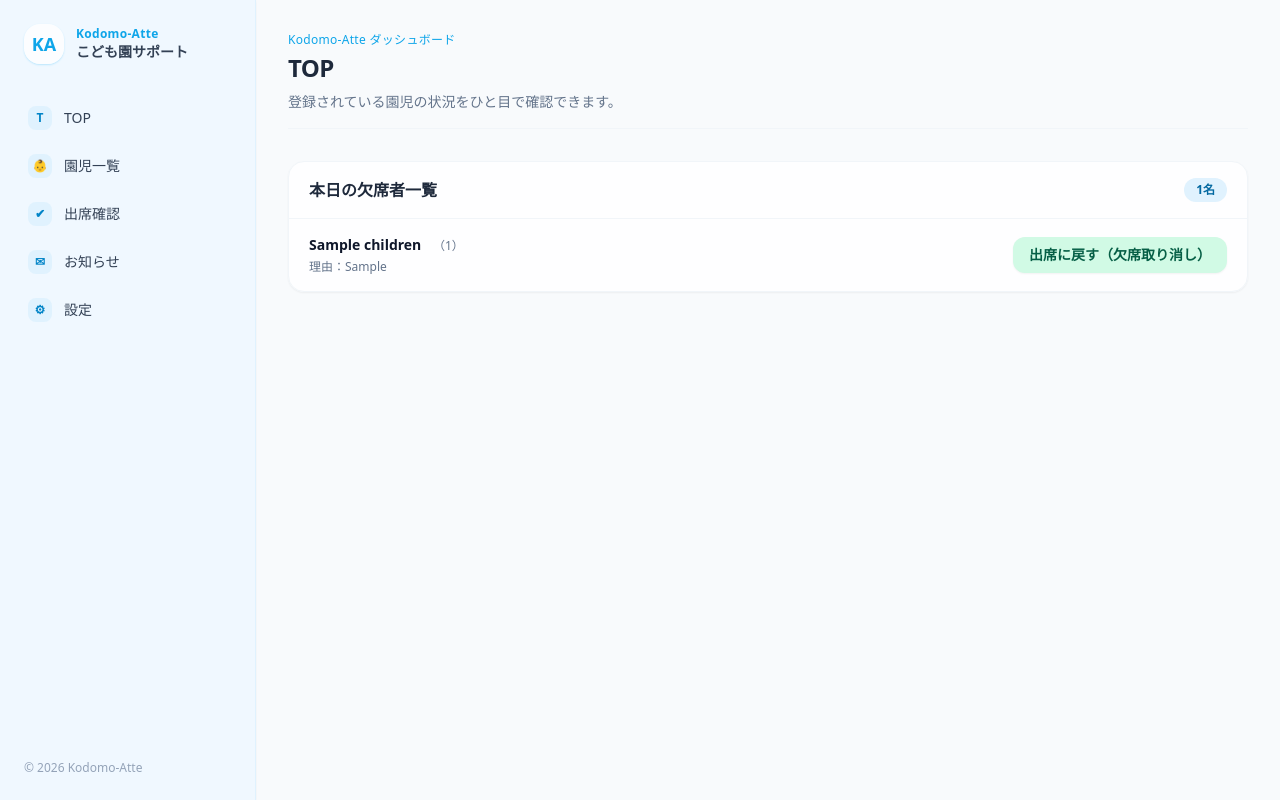
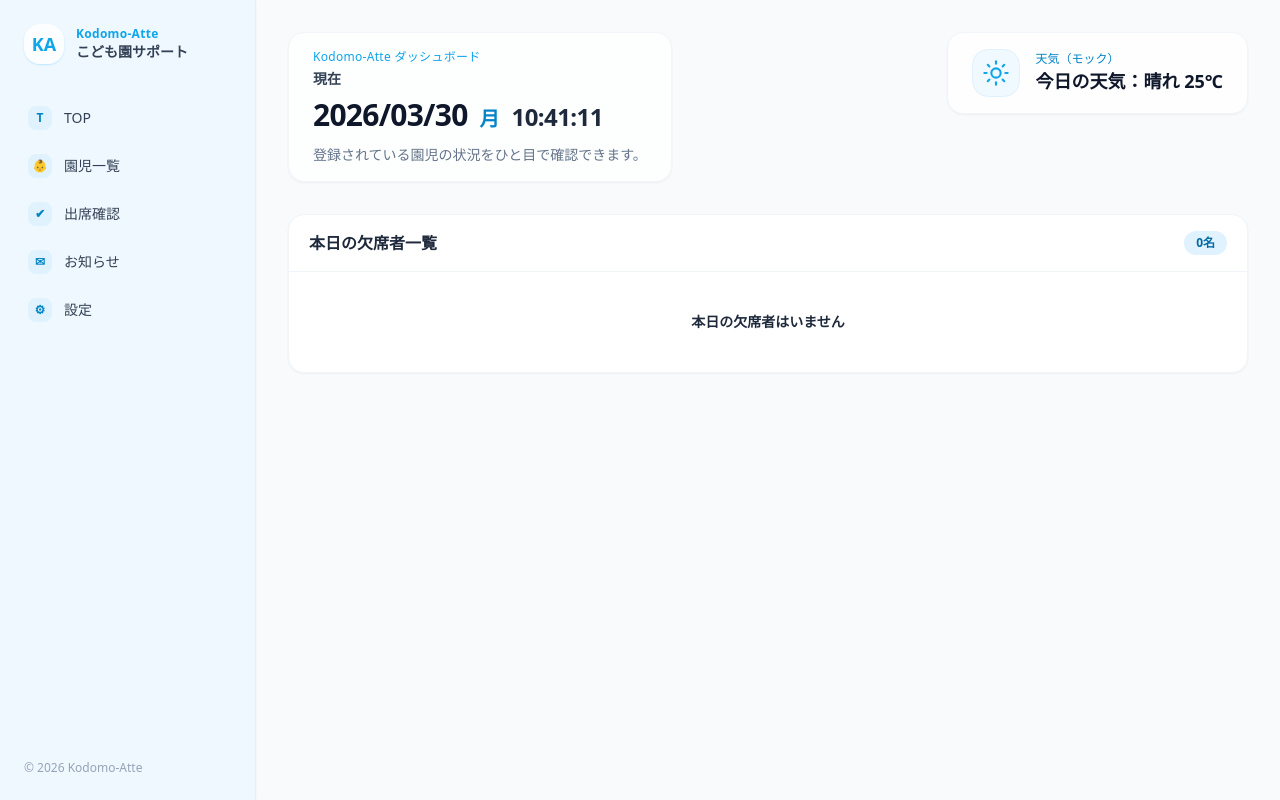
Before and after one commit to kurosawa1006/Kodomo-Atte, a Django app: template nursery/templates/nursery/top.html in a window 1280 px wide. Run offline with Django 5.2, Linux system fonts and the light colour scheme; the template is opened without the code that fills it: values that come from a table or form of the project are taken from there, others are empty; tables that the repository leaves empty hold one stand-in row (values such as "Sample post"); some libraries are stand-ins or nearby versions.

Commit message:
TOPページ（当日欠席者表示・新しく欠席登録されたデータをリアルタイム表示）

```diff
--- a/nursery/templates/nursery/base.html
+++ b/nursery/templates/nursery/base.html
@@ -5,6 +5,7 @@
     <meta name="viewport" content="width=device-width, initial-scale=1" />
     <title>{% block title %}コドモアッテ | Kodomo-Atte{% endblock %}</title>
     <script src="https://cdn.tailwindcss.com"></script>
+    <script src="https://unpkg.com/htmx.org@1.9.12"></script>
     <script>
       tailwind.config = {
         theme: {
--- /dev/null
+++ b/nursery/templates/nursery/partials/absent_list_partial.html
@@ -0,0 +1,43 @@
+<div class="flex items-center justify-between gap-3 border-b border-slate-100 px-5 py-4">
+  <h2 class="text-base font-semibold text-slate-800">本日の欠席者一覧</h2>
+  <span class="rounded-full bg-sky-100 px-3 py-1 text-xs font-semibold text-sky-700">
+    {{ absent_children|length }}名
+  </span>
+</div>
+
+{% if absent_children %}
+  <ul class="divide-y divide-slate-100">
+    {% for att in absent_children %}
+      <li class="flex flex-wrap items-center justify-between gap-3 px-5 py-4">
+        <div class="min-w-0">
+          <p class="truncate text-sm font-semibold text-slate-900">
+            {{ att.child.name }}
+            <span class="ml-2 text-xs font-medium text-slate-500">（{{ att.child.class_id }}）</span>
+          </p>
+          <p class="mt-1 text-xs text-slate-500">
+            {% if att.reason %}
+              理由：{{ att.reason }}
+            {% else %}
+              かな：{{ att.child.kana }}
+            {% endif %}
+          </p>
+        </div>
+
+        <form method="post" action="{% url 'toggle_attendance' att.child.id %}">
+          {% csrf_token %}
+          <input type="hidden" name="next" value="{% url 'top' %}" />
+          <button
+            type="submit"
+            class="inline-flex items-center justify-center rounded-xl bg-emerald-100 px-4 py-2 text-sm font-semibold text-emerald-800 shadow-sm transition hover:bg-emerald-200 focus-visible:outline focus-visible:outline-2 focus-visible:outline-offset-2 focus-visible:outline-emerald-400"
+          >
+            出席に戻す（欠席取り消し）
+          </button>
+        </form>
+      </li>
+    {% endfor %}
+  </ul>
+{% else %}
+  <div class="px-5 py-10 text-center text-sm text-slate-600">
+    <p class="font-semibold text-slate-800">本日の欠席者はいません</p>
+  </div>
+{% endif %}
--- a/nursery/templates/nursery/top.html
+++ b/nursery/templates/nursery/top.html
@@ -3,63 +3,113 @@
 {% block title %}TOP | コドモアッテ{% endblock %}
 
 {% block content %}
-  <header class="mb-8 border-b border-slate-100 pb-4">
+  <div class="mb-8 flex flex-col gap-4 sm:flex-row sm:items-start sm:justify-between">
+    <div class="rounded-2xl border border-slate-100 bg-white/80 px-6 py-4 shadow-sm">
       <p class="text-xs font-medium tracking-wide text-sky-500">
         Kodomo-Atte ダッシュボード
       </p>
-    <h1 class="mt-1 text-2xl font-bold tracking-tight text-slate-800">
-      TOP
+      <p class="mt-1 text-sm font-semibold text-slate-700">現在</p>
+      <div class="mt-2 flex flex-wrap items-baseline gap-x-3 gap-y-1">
+        <h1
+          class="text-3xl font-bold tracking-tight text-slate-900"
+          id="current-date"
+        >
+          —
         </h1>
-    <p class="mt-2 text-sm text-slate-500">
+        <span class="text-xl font-semibold text-sky-600" id="current-weekday"
+          >—</span
+        >
+        <span
+          class="text-2xl font-bold tracking-tight text-slate-800"
+          id="current-time"
+          >—</span
+        >
+      </div>
+      <p class="mt-3 text-sm text-slate-500">
         登録されている園児の状況をひと目で確認できます。
-    </p>
-  </header>
-
-  <section class="rounded-2xl border border-slate-100 bg-white/90 shadow-sm">
-    <div class="flex items-center justify-between gap-3 border-b border-slate-100 px-5 py-4">
-      <h2 class="text-base font-semibold text-slate-800">本日の欠席者一覧</h2>
-      <span class="rounded-full bg-sky-100 px-3 py-1 text-xs font-semibold text-sky-700">
-        {{ absent_attendances|length }}名
-      </span>
-    </div>
-
-    {% if absent_attendances %}
-      <ul class="divide-y divide-slate-100">
-        {% for att in absent_attendances %}
-          <li class="flex flex-wrap items-center justify-between gap-3 px-5 py-4">
-            <div class="min-w-0">
-              <p class="truncate text-sm font-semibold text-slate-900">
-                {{ att.child.name }}
-                <span class="ml-2 text-xs font-medium text-slate-500">（{{ att.child.class_id }}）</span>
-              </p>
-              <p class="mt-1 text-xs text-slate-500">
-                {% if att.reason %}
-                  理由：{{ att.reason }}
-                {% else %}
-                  かな：{{ att.child.kana }}
-                {% endif %}
       </p>
     </div>
 
-            <form method="post" action="{% url 'toggle_attendance' att.child.id %}">
-              {% csrf_token %}
-              <input type="hidden" name="next" value="{% url 'top' %}" />
-              <button
-                type="submit"
-                class="inline-flex items-center justify-center rounded-xl bg-emerald-100 px-4 py-2 text-sm font-semibold text-emerald-800 shadow-sm transition hover:bg-emerald-200 focus-visible:outline focus-visible:outline-2 focus-visible:outline-offset-2 focus-visible:outline-emerald-400"
+    <!-- 天気（モック） -->
+    <div
+      class="flex items-center gap-4 rounded-2xl border border-slate-100 bg-white/90 px-6 py-4 shadow-sm"
     >
-                出席に戻す（欠席取り消し）
-              </button>
-            </form>
-          </li>
-        {% endfor %}
-      </ul>
-    {% else %}
-      <div class="px-5 py-10 text-center text-sm text-slate-600">
-        <p class="font-semibold text-slate-800">
-          本日の欠席者はいません。
+      <div
+        class="flex h-12 w-12 items-center justify-center rounded-2xl border border-sky-100 bg-sky-50"
+        aria-hidden="true"
+      >
+        <!-- Sun icon -->
+        <svg
+          class="h-7 w-7 text-sky-500"
+          viewBox="0 0 24 24"
+          fill="none"
+          stroke="currentColor"
+          stroke-width="1.8"
+          stroke-linecap="round"
+          stroke-linejoin="round"
+        >
+          <circle cx="12" cy="12" r="4"></circle>
+          <path d="M12 2v2"></path>
+          <path d="M12 20v2"></path>
+          <path d="M4.93 4.93l1.41 1.41"></path>
+          <path d="M17.66 17.66l1.41 1.41"></path>
+          <path d="M2 12h2"></path>
+          <path d="M20 12h2"></path>
+          <path d="M4.93 19.07l1.41-1.41"></path>
+          <path d="M17.66 6.34l1.41-1.41"></path>
+        </svg>
+      </div>
+      <div>
+        <p class="text-xs font-medium text-sky-600">天気（モック）</p>
+        <p class="text-lg font-semibold text-slate-900">
+          今日の天気：晴れ 25℃
         </p>
       </div>
-    {% endif %}
+    </div>
+  </div>
+
+  <section class="rounded-2xl border border-slate-100 bg-white/95 shadow-sm">
+    <div
+      id="absent-list"
+      hx-get="{% url 'absent_list_partial' %}"
+      hx-trigger="every 5s"
+      hx-swap="innerHTML"
+    >
+      {% include "nursery/partials/absent_list_partial.html" %}
+    </div>
   </section>
+
+  <script>
+    (function () {
+      const dateEl = document.getElementById("current-date");
+      const weekdayEl = document.getElementById("current-weekday");
+      const timeEl = document.getElementById("current-time");
+
+      if (!dateEl || !weekdayEl || !timeEl) return;
+
+      const fmtDate = new Intl.DateTimeFormat("ja-JP", {
+        year: "numeric",
+        month: "2-digit",
+        day: "2-digit",
+      });
+      const fmtWeekday = new Intl.DateTimeFormat("ja-JP", {
+        weekday: "short",
+      });
+      const fmtTime = new Intl.DateTimeFormat("ja-JP", {
+        hour: "2-digit",
+        minute: "2-digit",
+        second: "2-digit",
+      });
+
+      function update() {
+        const d = new Date();
+        dateEl.textContent = fmtDate.format(d);
+        weekdayEl.textContent = fmtWeekday.format(d);
+        timeEl.textContent = fmtTime.format(d);
+      }
+
+      update();
+      setInterval(update, 1000);
+    })();
+  </script>
 {% endblock %}
--- a/nursery/urls.py
+++ b/nursery/urls.py
@@ -4,6 +4,11 @@ from . import views
 
 urlpatterns = [
     path("", views.top_view, name="top"),
+    path(
+        "absent-list-partial/",
+        views.absent_list_partial,
+        name="absent_list_partial",
+    ),
     path("children/", views.child_list_view, name="child_list"),
     path(
         "children/<int:child_id>/toggle-attendance/",
--- a/nursery/views.py
+++ b/nursery/views.py
@@ -8,14 +8,14 @@ from .models import Attendance, Children
 
 
 def top_view(request):
-    today = timezone.localdate()
-    absent_attendances = Attendance.objects.filter(date=today, is_absent=True).select_related(
+    today = timezone.now().date()
+    absent_children = Attendance.objects.filter(date=today, is_absent=True).select_related(
         "child"
     )
     return render(
         request,
         "nursery/top.html",
-        {"absent_attendances": absent_attendances, "today": today},
+        {"absent_children": absent_children, "today": today},
     )
 
 
@@ -37,6 +37,18 @@ def child_list_view(request):
     )
 
 
+def absent_list_partial(request):
+    today = timezone.now().date()
+    absent_children = Attendance.objects.filter(date=today, is_absent=True).select_related(
+        "child"
+    )
+    return render(
+        request,
+        "nursery/partials/absent_list_partial.html",
+        {"absent_children": absent_children},
+    )
+
+
 @require_POST
 def toggle_attendance(request, child_id: int):
     child = get_object_or_404(Children, pk=child_id)
```
Lines whose indentation alone changed are shown as unchanged.
